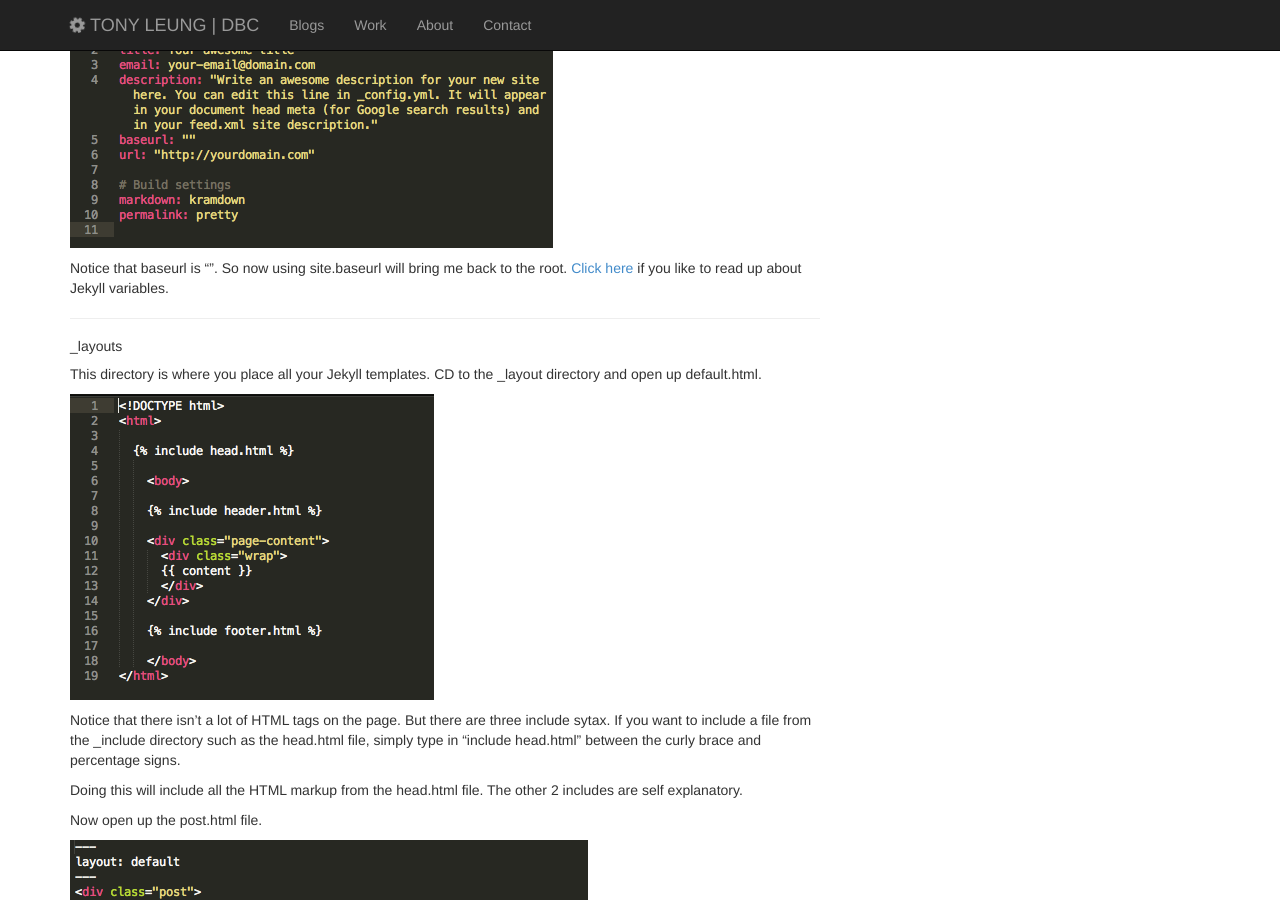
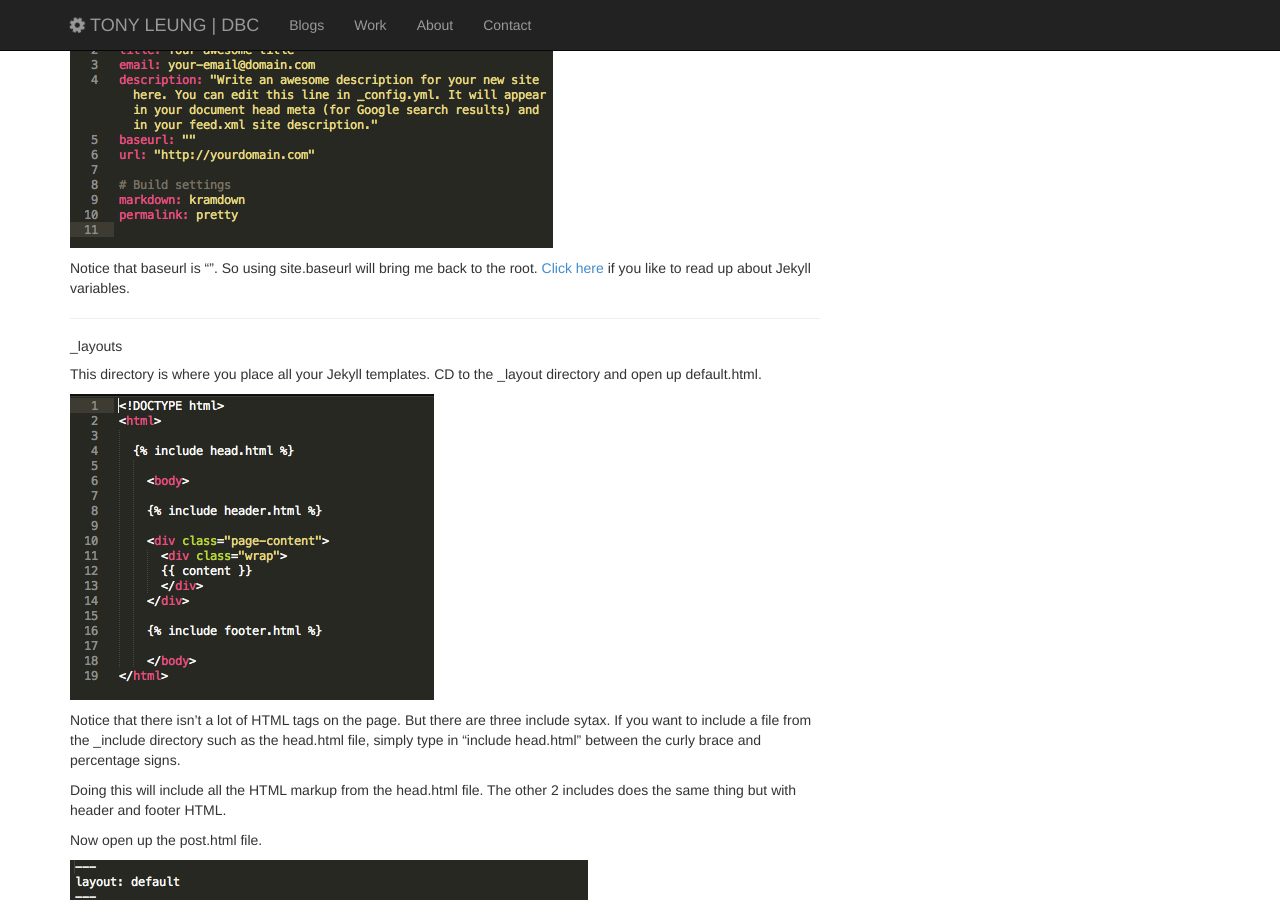
Before and after one commit to tleung999/tleung999.github.io, a Jekyll site: the page built from _posts/2014-06-14-jekyll.markdown, in a window 1280 px wide and 900 px high, scrolled down 2044 px. Built offline with Jekyll 4.4.1, drawn with Linux system fonts in a browser that asks for light colours; nearby versions of some CDN libraries; comment, search, counter and statistics services are not loaded.

Commit message:
add cheatsheets and jekyll blog

```diff
--- a/_posts/2014-06-14-jekyll.markdown
+++ b/_posts/2014-06-14-jekyll.markdown
@@ -71,7 +71,7 @@ What is that "site.baseurl" syntax?  This is the Liquid syntax that you can use
 
 ![]({{ site.baseurl }}/img/configyml.png)
 
-Notice that baseurl is "".  So now using site.baseurl will bring me back to the root.  [Click here](http://jekyllrb.com/docs/variables/) if you like to read up about Jekyll variables.
+Notice that baseurl is "".  So using site.baseurl will bring me back to the root.  [Click here](http://jekyllrb.com/docs/variables/) if you like to read up about Jekyll variables.
 
 * * *
 
@@ -82,7 +82,7 @@ This directory is where you place all your Jekyll templates.  CD to the _layout
 
 Notice that there isn't a lot of HTML tags on the page.   But there are three include sytax. If you want to include a file from the _include directory such as the head.html file, simply type in "include head.html" between the curly brace and percentage signs.
 
-Doing this will include all the HTML markup from the head.html file.   The other 2 includes are self explanatory.
+Doing this will include all the HTML markup from the head.html file.   The other 2 includes does the same thing but with header and footer HTML.
 
 Now open up the post.html file.
 
```
